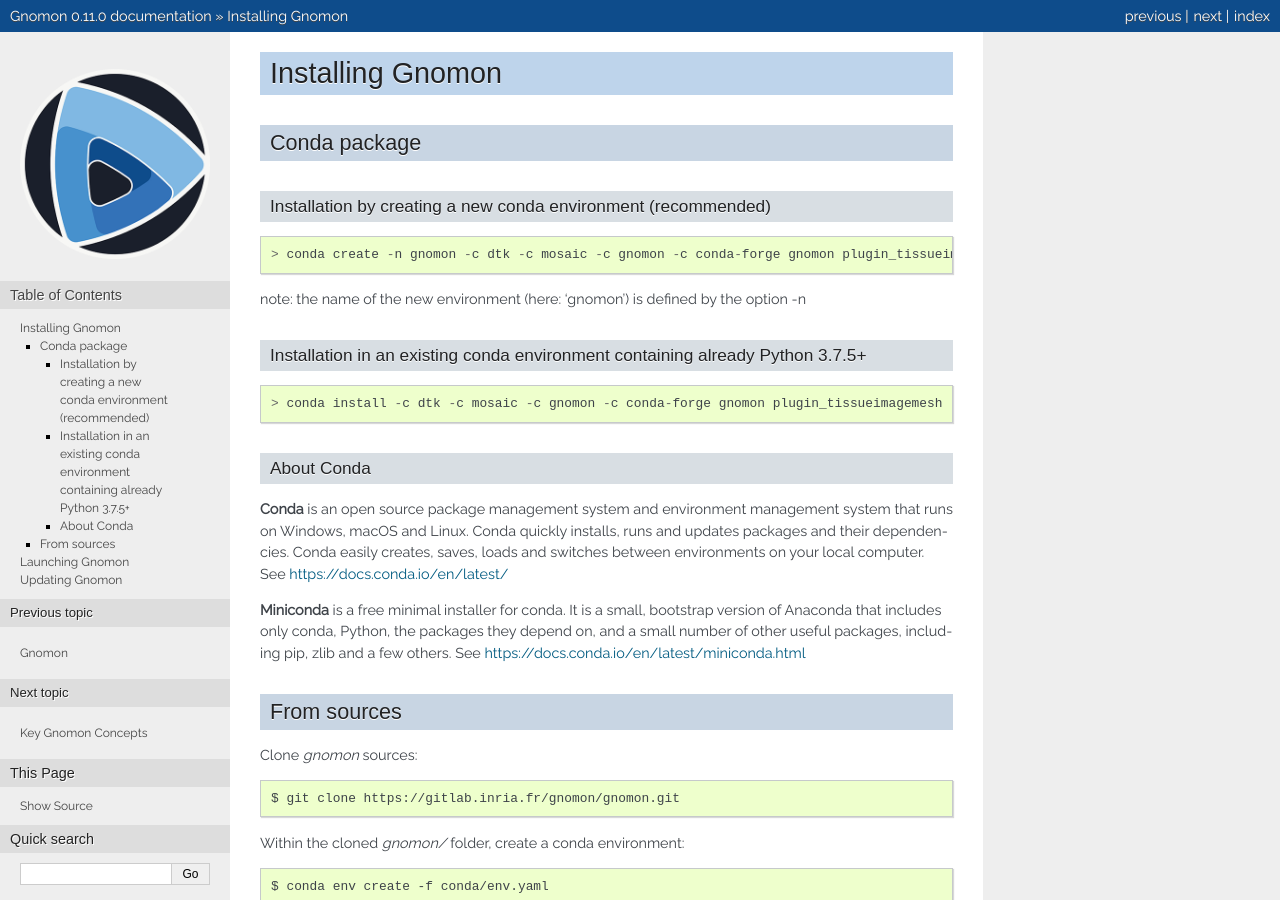
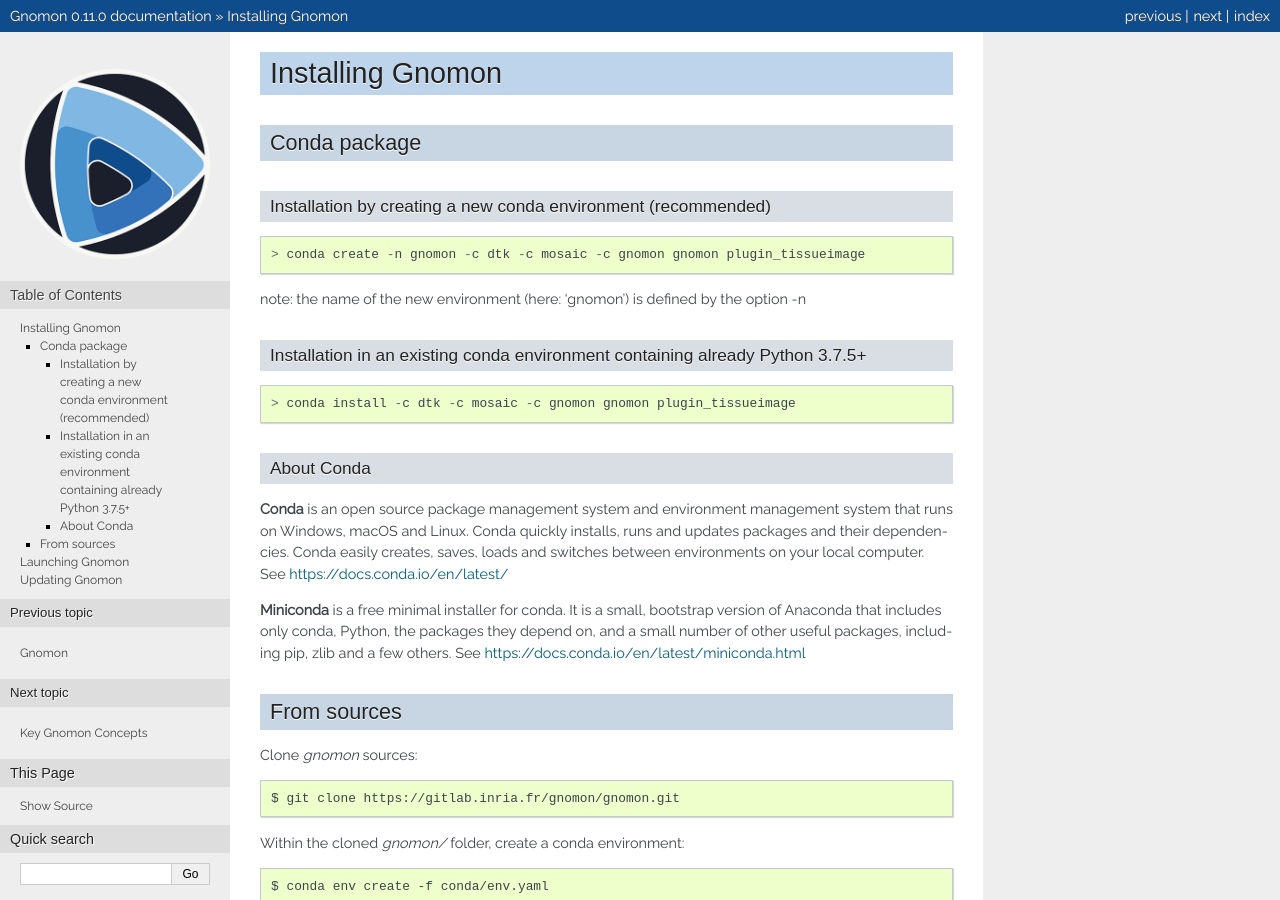
Before and after one commit to gnomon-inria/gnomon, a Sphinx documentation site: the page built from doc/installation.rst, in a window 1280 px wide and 900 px high. Built offline with Sphinx 7.4.7, drawn with Linux system fonts in a browser that asks for light colours; formulas are drawn with MathJax 3; some of the changed text lies outside the part shown.

Commit message:
update installation.rst

```diff
--- a/doc/installation.rst
+++ b/doc/installation.rst
@@ -10,7 +10,7 @@
 
 .. code-block::
 
-    > conda create -n gnomon -c dtk -c mosaic -c gnomon -c conda-forge gnomon plugin_tissueimagemesh
+    > conda create -n gnomon -c dtk -c mosaic -c gnomon gnomon plugin_tissueimage
 
 note: the name of the new environment (here: 'gnomon') is defined by the option -n
 
@@ -19,7 +19,7 @@
 
 .. code-block::
 
-    > conda install -c dtk -c mosaic -c gnomon -c conda-forge gnomon plugin_tissueimagemesh
+    > conda install -c dtk -c mosaic -c gnomon gnomon plugin_tissueimage
 
 
 About Conda
@@ -104,4 +104,4 @@
 .. code-block::
 
     > conda activate gnomon
-    > conda update -c dtk -c mosaic -c gnomon gnomon gnomon-plugins
+    > conda update -c dtk -c mosaic -c gnomon gnomon plugin_tissueimage
```
